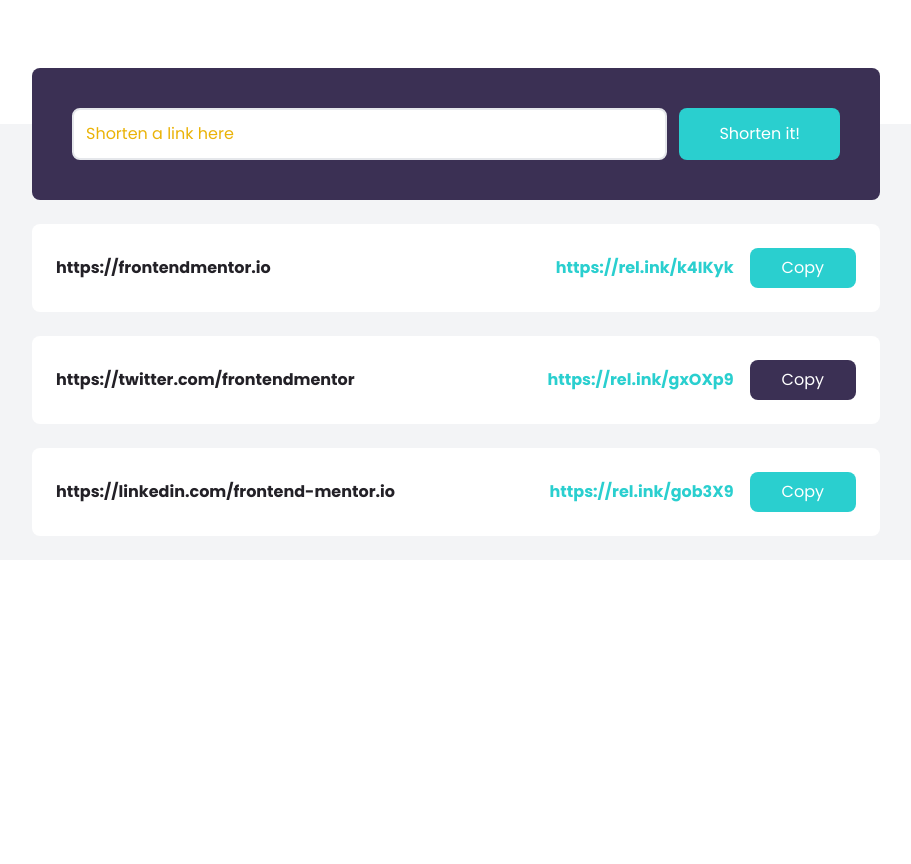
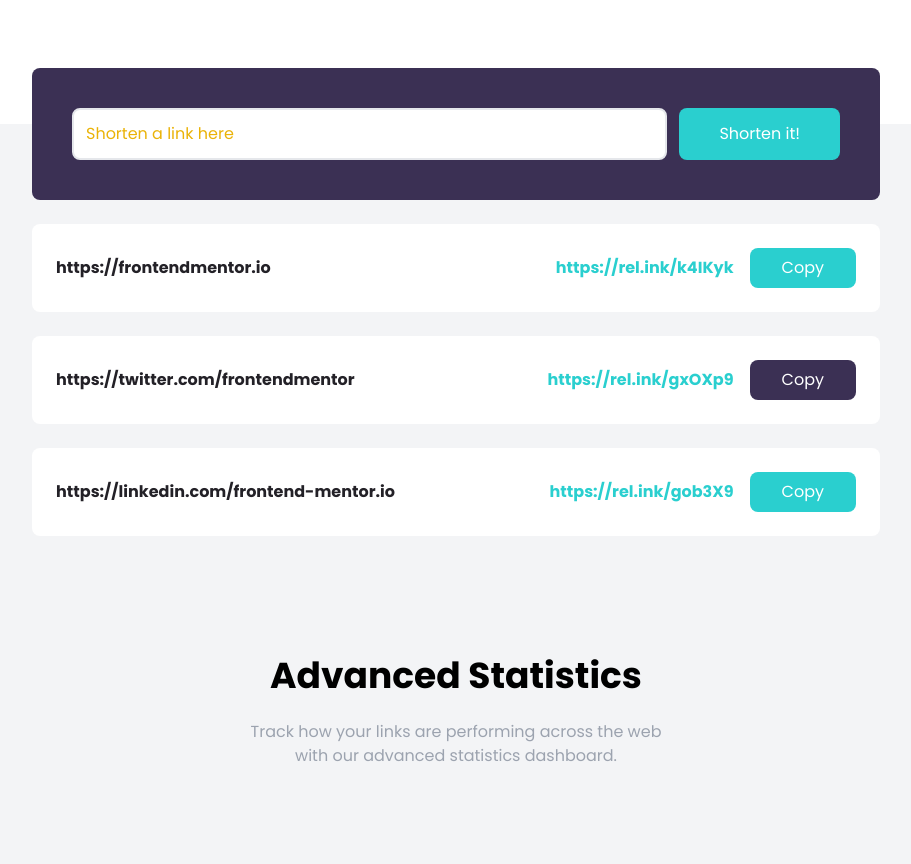
Before and after one commit to DakouriKobri/tailwind-from-scratch-course-bigger-projects, a plain HTML site: page shortly-website/index.html in a window 1280 px wide. Shown: the part 620-1484 px from the top of the page, without its empty margins (184-1095 px from the left). Before the commit the page ends 1180 px from the top, so only its background shows below. Drawn offline with Linux system fonts and the light colour scheme.

Commit message:
Add Statistics section

```diff
--- a/shortly-website/index.html
+++ b/shortly-website/index.html
@@ -144,6 +144,16 @@
 
   </section>
 
+  <!-- STATISTICS SECTIONS -->
+  <section id="statistics" class="py-24 bg-gray-100">
+    <div class="container mx-auto px-3">
+      <h2 class="text-4xl mb-6 font-bold text-center">Advanced Statistics</h2>
+      <p class="max-w-xs mx-auto text-center text-gray-400 md:max-w-md">
+        Track how your links are performing across the web with our advanced statistics dashboard.
+      </p>
+    </div>
+  </section>
+
 </body>
 
 </html>
```
Also changed, not shown: shortly-website/css/style.css.
